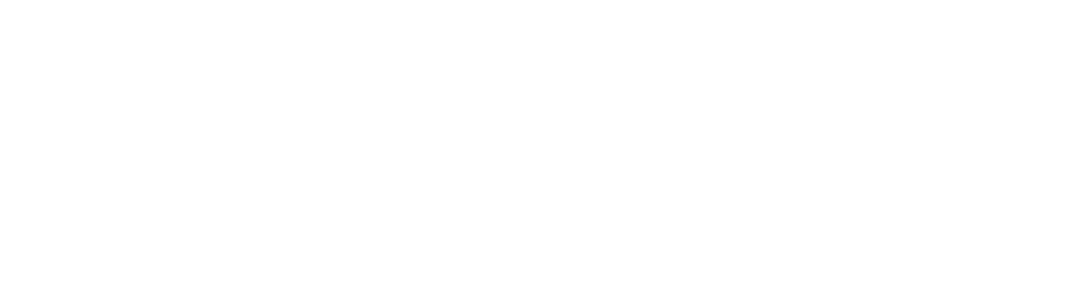
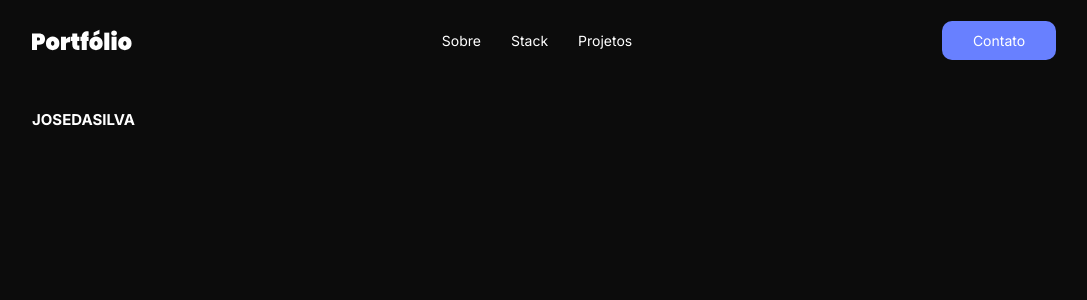
Before and after one commit to MathGoOli-Frontend/m3-s1-entrega-portfolio-template-MathGoOli, a React (Vite) app: page / in a window 1280 px wide. Shown: the top 300 px of the page, without its empty margins (96-1183 px from the left). Built offline with nearby package versions, Linux system fonts and the light colour scheme.

Commit message:
feat header

```diff
--- a/index.html
+++ b/index.html
@@ -5,6 +5,14 @@
     <link rel="icon" type="image/svg+xml" href="./src/assets/vite.svg" />
     <meta name="viewport" content="width=device-width, initial-scale=1.0" />
     <title>Portifólio</title>
+
+    <!-- Font -->
+    <link rel="preconnect" href="https://fonts.googleapis.com">
+    <link rel="preconnect" href="https://fonts.gstatic.com" crossorigin>
+    <link href="https://fonts.googleapis.com/css2?family=Inter:wght@400;500;600;700;800;900&display=swap" rel="stylesheet">
+
+    <!-- Global Styles -->
+
   </head>
   <body>
     <div id="root"></div>
--- a/src/App.jsx
+++ b/src/App.jsx
@@ -1,10 +1,17 @@
-function App() {
+import {Header} from  "./components/Header/index.jsx"
+import {Welcome} from "./components/Welcome/index.jsx"
+
+import "./styles/globalStyles.css"
+
+export const App = () => {
 
   return (
     <>
+      <Header></Header>
+      <main>
+      <Welcome></Welcome>
 
+      </main>
     </>
   )
 }
-
-export default App
--- /dev/null
+++ b/src/components/Header/index.jsx
@@ -0,0 +1,21 @@
+import style from "./style.module.css"
+import logo from  "../../assets/portfolio.svg"
+
+import {AncorButton} from "../../fragments/AncorButton/index.jsx"
+
+export const Header = () => {
+
+    return(
+        <header className={style.header__container}>
+            <img className={style.header__logo} src={logo} alt="" />
+            <nav>
+                <ul className={style.list__container}>
+                    <li className={style.list__item}><a>Sobre</a></li>
+                    <li className={style.list__item}><a>Stack</a></li>
+                    <li className={style.list__item}><a>Projetos</a></li>
+                </ul>
+            </nav>
+            <AncorButton url="#" text="teste">Contato</AncorButton>
+        </header>
+    )
+}
--- /dev/null
+++ b/src/components/Header/style.module.css
@@ -0,0 +1,39 @@
+.header__container{
+    height: 10vh;
+    padding: 0 10vw;
+    display: flex;
+    align-items: center;
+    justify-content: space-between;
+    flex-wrap: wrap;
+}
+.header__logo{
+    width: 10rem;
+
+}
+
+.list__container{
+    display: flex;
+    align-items: center;
+    justify-content: space-between;
+
+
+
+    list-style: none;
+    gap: 3rem;
+}
+
+.list__item{
+    font-size: 1.4rem;
+}
+
+@media (max-width: 600px){
+    .header__container{
+        padding-top: 1rem;
+        height: auto;
+        flex-direction: column;
+        justify-content: center;
+        align-items: center;
+        gap: 2rem;
+    }
+
+}
--- /dev/null
+++ b/src/components/Welcome/index.jsx
@@ -0,0 +1,15 @@
+import style from "./style.module.css"
+
+
+export const Welcome = () =>{
+    return(
+        <section id="welcome">
+            <div>
+               <h2>JOSEDASILVA</h2>
+            </div>
+            <div>
+
+            </div>
+        </section>
+    )
+}
--- /dev/null
+++ b/src/fragments/AncorButton/index.jsx
@@ -0,0 +1,10 @@
+import { Children } from "react"
+import style from "./style.module.css"
+
+export const AncorButton = ({children, url}) =>{
+    return (
+    <a className={style.btn} href={url}>
+        {children}
+    </a>
+    )
+}
--- /dev/null
+++ b/src/fragments/AncorButton/style.module.css
@@ -0,0 +1,14 @@
+.btn{
+    display: flex;
+    width: 11.4rem;
+    height: 3.9rem;
+    align-items: center;
+    justify-content: center;
+    border-radius: var(--radius);
+    background-color: var(--color-purple);
+    font-size: 1.4rem;
+    color: var(--color-white);
+    text-decoration: none;
+    border-radius: var(--round);
+
+}
--- a/src/main.jsx
+++ b/src/main.jsx
@@ -1,6 +1,6 @@
 import React from 'react'
 import ReactDOM from 'react-dom/client'
-import App from './App.jsx'
+import {App} from './App.jsx'
 
 ReactDOM.createRoot(document.getElementById('root')).render(
   <React.StrictMode>
--- /dev/null
+++ b/src/styles/globalStyles.css
@@ -0,0 +1,40 @@
+
+
+:root{
+    --color-purple: #6880FF;
+    --color-white: #FFFFFFFF;
+    --color-background: linear-gradient(to bottom, #0c0c0c 0%,#0c0c0c 100%);
+
+    --round: 1rem;
+
+    font-size: 62.5%;
+
+}
+
+* {
+    margin: 0;
+    padding: 0;
+    outline: 0;
+    box-sizing: border-box;
+}
+
+body, input, button, textarea {
+    font-family: 'Inter', sans-serif;
+}
+body, html{
+    width: 100vw;
+    height: 100vh;
+}
+
+button{
+    cursor: pointer;
+}
+
+body {
+    background-image: var(--color-background);
+    color: var(--color-white);
+}
+
+main{
+    padding: 3rem 10vw;
+}
```
Also changed, not shown: src/assets/Portfolio.svg (added), src/assets/portfolio.png (deleted), src/components/Welcome/style.module.css (added).
